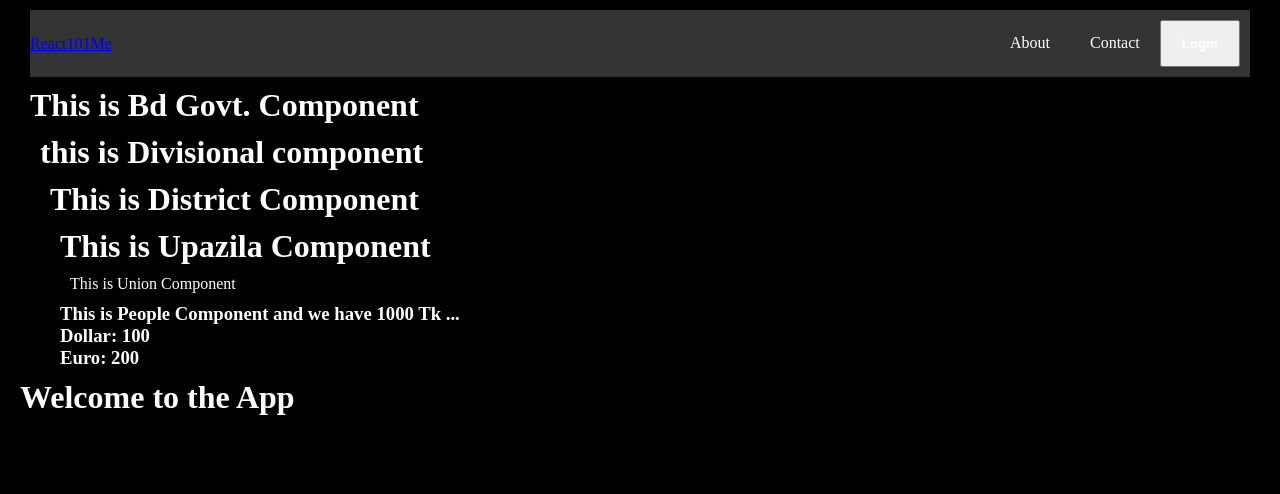
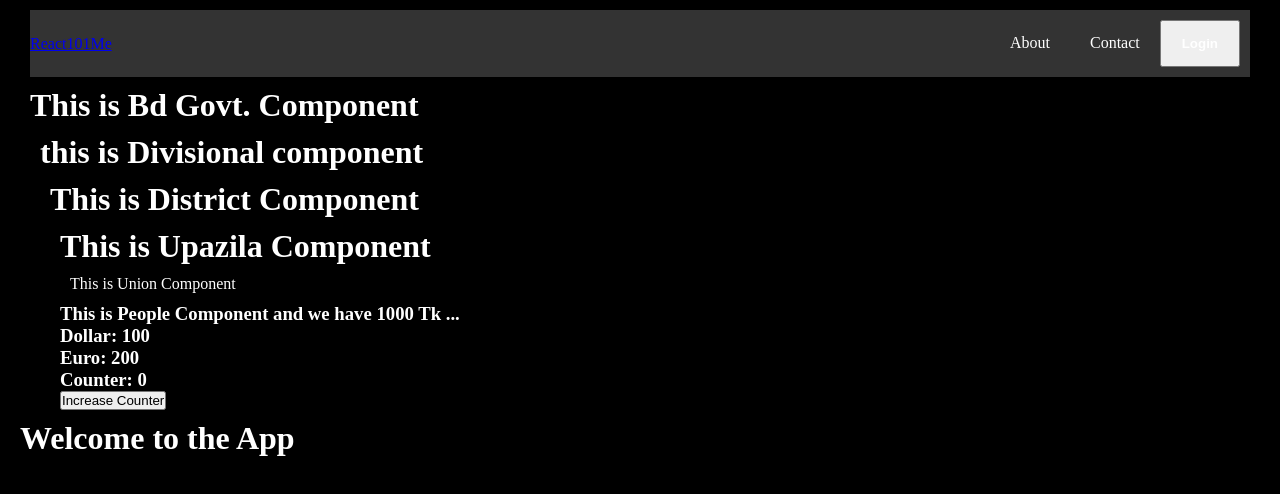
Before and after one commit to Shakhoyat/React-with-vite101, a React (Vite) app in the folder vite-project-101/: page / in a window 1280 px wide. Shown: the top 494 px of the page. Built offline with nearby package versions, Linux system fonts and the light colour scheme.

Commit message:
feat: add counter display and functionality to People component

```diff
--- a/vite-project-101/src/Home/People.jsx
+++ b/vite-project-101/src/Home/People.jsx
@@ -10,6 +10,8 @@ const People = () => {
             <h3>This is People Component and we have {data.money} Tk ... </h3>
             <h3>Dollar: {data.dollar} </h3>
             <h3>Euro: {data.euro} </h3>
+            <h3>Counter: {data.cnter} </h3>
+            <button onClick={() => data.setcnter(data.cnter + 1)}>Increase Counter</button>
         </>
     )
 }
```
